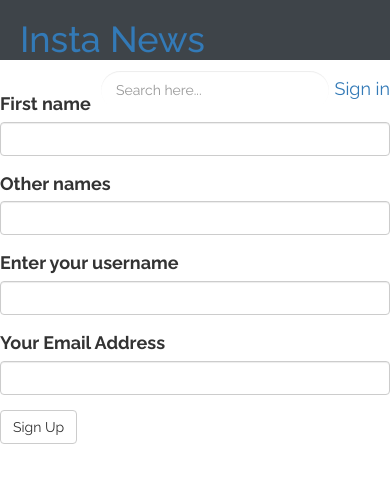
After one commit to kiman121/pitches, a Flask app: page /authenticate/register in a window 390 px wide. The commit adds this page. Shown: the top 483 px of the page. Run offline with Flask 2, Linux system fonts and the light colour scheme; tables that the repository leaves empty hold one stand-in row (values such as "Sample post"); some libraries are stand-ins or nearby versions.

Commit message:
add user registration

```diff
--- a/app/auth/forms.py
+++ b/app/auth/forms.py
@@ -11,4 +11,44 @@ class LoginForm(FlaskForm):
     '''
     email = StringField('Email address', validators=[Required(),Email()])
     password = PasswordField('Password', validators=[Required()])
+    remember = BooleanField('Remember me')
     submit = SubmitField('Signin')
+
+# id = db.Column(db.Integer, primary_key=True)
+#     first_name = db.Column(db.String(255))
+#     other_names = db.Column(db.String(255))
+#     username = db.Column(db.String(255))
+#     email = db.Column(db.String(255), unique=True, index=True)
+
+class RegistrationForm(FlaskForm):
+    '''
+    Class to create a registration form
+    '''
+    first_name = StringField("First name", validators=[Required()])
+    other_names = StringField("Other names", validators=[Required()])
+    username = StringField("Enter your username", validators=[Required()])
+    email = StringField("Your Email Address", validators=[Required(), Email()])
+    submit = SubmitField('Sign Up')
+
+    def validate_email(self, data_field):
+        '''
+        Method to confirm if there is no user registered with that email address
+        Args:
+            data_field: email or username
+        Return:
+            validation error if user exists
+        '''
+        if User.query.filter_by(email=data_field.data).first():
+            raise ValidationError('Email exists!')
+
+    def validate_username(self, data_field):
+        '''
+        Method to confirm if username is unique and raise validation error if another user
+        has the same username
+        Args:
+            data_field: email or username
+        Return:
+            validation error if user exists
+        '''
+        if User.query.filter_by(username=data_field.data).first():
+            raise ValidationError('That username is taken!')
--- a/app/auth/views.py
+++ b/app/auth/views.py
@@ -2,7 +2,7 @@ from flask import render_template, redirect, url_for,flash,request
 from flask_login import login_user, logout_user, login_required
 from . import auth
 from ..models import User
-from .forms import LoginForm
+from .forms import LoginForm, RegistrationForm
 from .. import db
 
 @auth.route('/login', methods=['GET', 'POST'])
@@ -14,10 +14,28 @@ def login():
     if login_form.validate_on_submit():
         user = User.query.filter_by(email=login_form.email.data).first()
         if user is not None and user.verify_password(login_form.password.data):
-            login_user(user)
+            login_user(user, login_form.remember.data)
             return redirect(request.args.get('next') or url_for('main.index'))
 
         flash('Invalid username or password')
 
     title = 'Pitches - login'
-    return render_template('auth/login.html', login_form, title=title)
+    return render_template('auth/login.html', login_form=login_form, title=title)
+
+@auth.route('/register', methods=['GET', 'POST'])
+def register():
+    '''
+    Method that creates a form instance (register) and passes it into the template.
+    If the form is submitted, the user is saved into the db.
+    '''
+    form = RegistrationForm()
+    if form.validate_on_submit():
+        user = User(email=form.email.data,
+                    username=form.username.data, password=form.password.data)
+        db.session.add(user)
+        db.session.commit()
+
+        return redirect(url_for('auth.login'))
+        title = "New Account"
+
+    return render_template('auth/register.html', registration_form=form)
--- a/app/static/css/styles.css
+++ b/app/static/css/styles.css
@@ -20,6 +20,9 @@ body {
   font-family: "Raleway", sans-serif;
   font-size: 18px;
 }
+.page-wrapper {
+  padding-top: 5em;
+}
 
 /*-----------------
     2. Header
@@ -31,29 +34,29 @@ body {
   z-index: 999;
   height: 60px;
 }
-.header .header-left{
+.header .header-left {
   float: left;
   height: 60px;
   padding: 0 20px;
   position: relative;
 }
-.header ul{
+.header ul {
   list-style: none;
   float: right;
 }
-.header ul li{
+.header ul li {
   display: inline-block;
 }
 .header .dropdown-menu > li > a {
   position: relative;
 }
-.user-menu{
+.user-menu {
   float: right;
   margin: 0;
   position: relative;
   z-index: 99;
 }
-.user-menu img{
+.user-menu img {
   border-radius: 50%;
   width: 30px;
   height: 30px;
@@ -81,9 +84,10 @@ body {
   position: relative;
   width: 230px;
 }
-.dropdown{
+.dropdown {
   position: relative;
 }
+
 /*-----------------
  Error page
  -----------------------*/
--- a/app/templates/auth/login.html
+++ b/app/templates/auth/login.html
@@ -2,7 +2,7 @@
 {% import 'bootstrap/wtf.html' as wtf %}
 
 {% block content %}
-    <div class="container">
+    <div class="page-wrapper">
         <div class="row">
             <div class="col-md-2"></div>
             <div class="col-md-8">
--- /dev/null
+++ b/app/templates/auth/register.html
@@ -0,0 +1,15 @@
+{% extends 'base.html' %}
+{% import 'bootstrap/wtf.html' as wtf %}
+{% block content %}
+    <div class="page-wrapper">
+        <div class="row">
+            <div class="col-md-2">
+
+            </div>
+            <div class="col-md-8">
+                {{wtf.quick_form(registration_form)}}
+            </div>
+            <div class="col-md-2"></div>
+        </div>
+    </div>
+{% endblock%}
```
Lines whose indentation alone changed are shown as unchanged.
